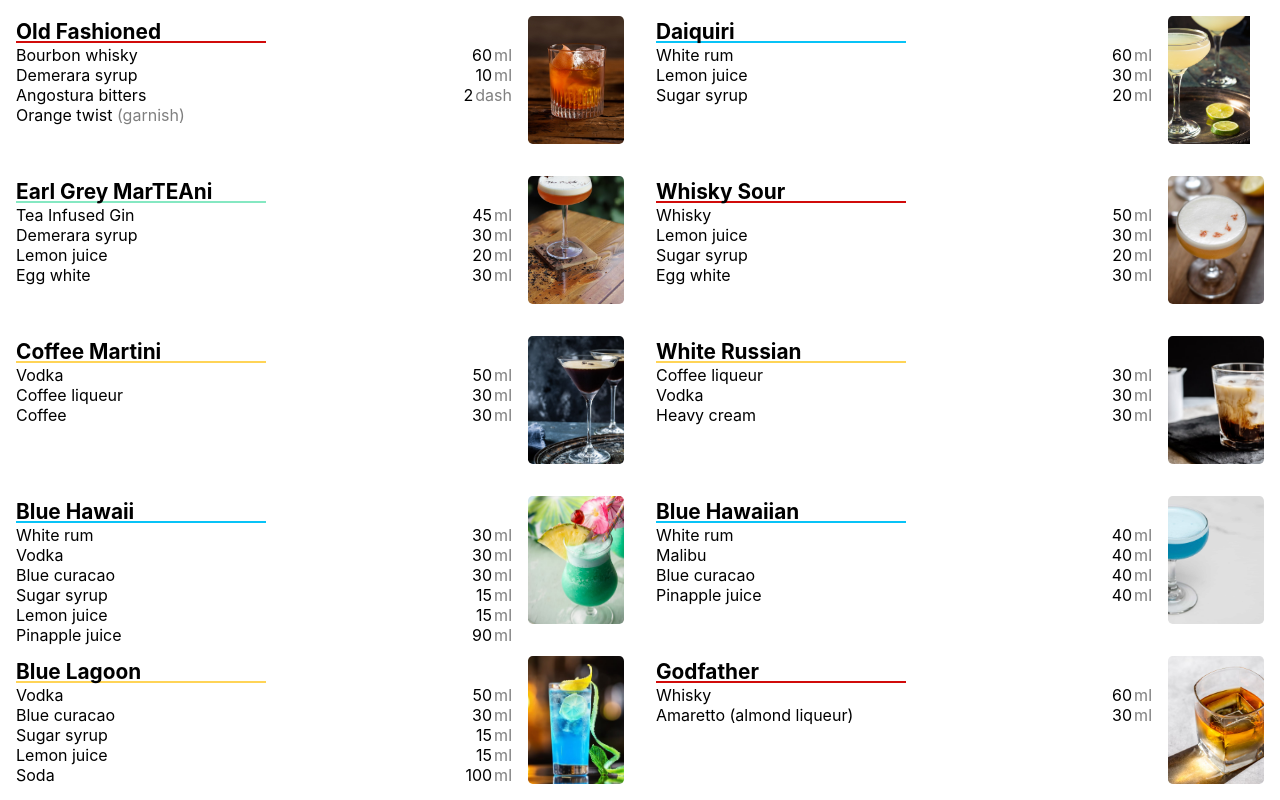
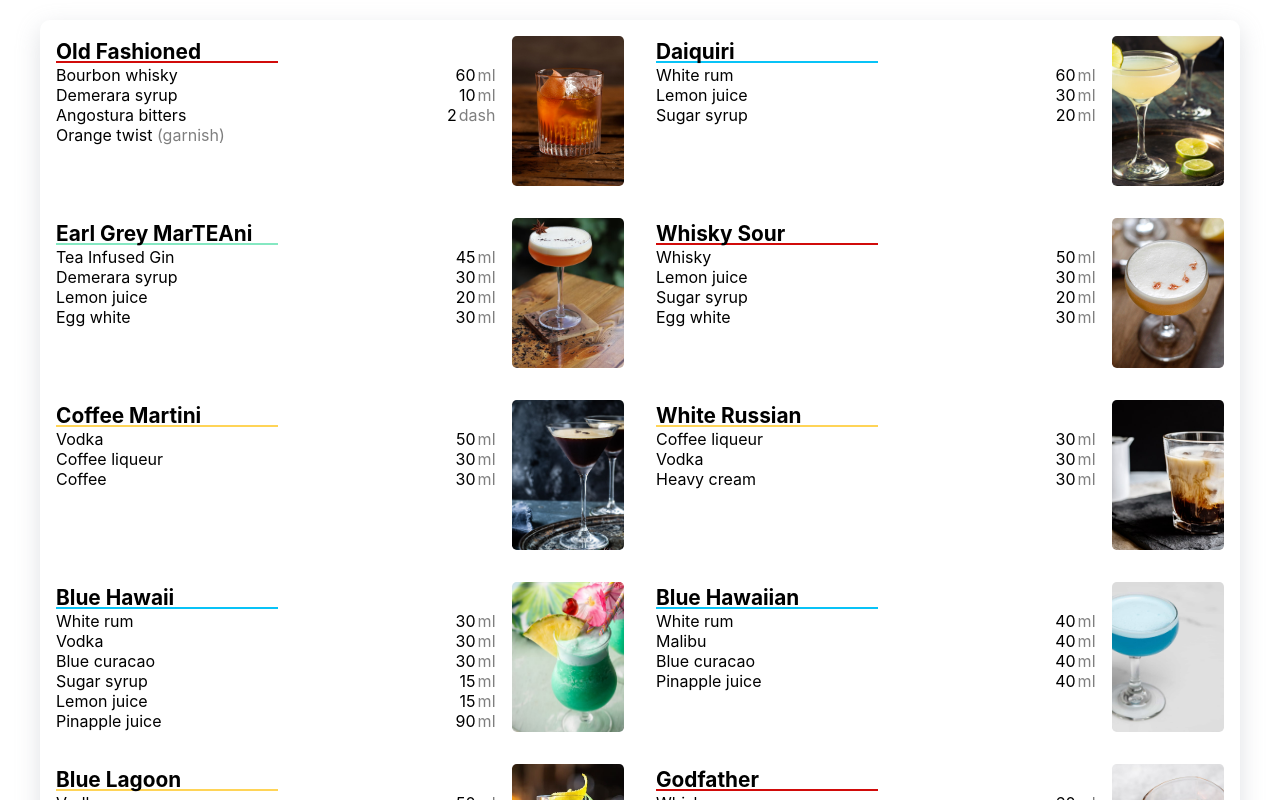
Before and after one commit to SoulEvans07/cocktail-menu, a React (Create React App) app: page / in a window 1280 px wide. Shown: the top 800 px of the page. Built offline with nearby package versions, Linux system fonts and the light colour scheme.

Commit message:
design update

```diff
--- a/src/containers/CocktailMenu/index.scss
+++ b/src/containers/CocktailMenu/index.scss
@@ -1,16 +1,22 @@
 .cocktail-menu {
-  position: absolute;
-  inset: 0;
-  width: 100vw;
-  height: 100vh;
-  overflow-x: hidden;
+  margin: 0 auto;
+  max-width: 1200px;
+  // width: 100vw;
+  // height: 100vh;
+  // overflow-x: hidden;
 
   display: grid;
   grid-template-columns: 50% 50%;
+  border-radius: 10px;
+  box-shadow: rgba(149, 157, 165, 0.3) 0px 8px 24px;
+
+  @media (max-width: 780px) {
+    grid-template-columns: 100%;
+  }
 
   .cocktail {
     --card-padding: 1rem;
-    height: calc(20vh - 2 * var(--card-padding));
+    height: 150px; //calc(20vh - 2 * var(--card-padding) - 1 * var(--page-padding));
     display: flex;
     flex-direction: row;
     justify-content: space-between;
--- a/src/containers/CocktailMenu/index.tsx
+++ b/src/containers/CocktailMenu/index.tsx
@@ -316,7 +316,6 @@ const drinks: Cocktail[] = [
       { name: 'White Rum', amount: 20, unit: 'ml' },
       { name: 'Triple Sec', amount: 20, unit: 'ml' },
       { name: 'Lemon juice', amount: 10, unit: 'ml' },
-      { name: 'Lemon twist', amount: 1, unit: 'piece', gar: true },
     ],
     imgUrl: '/img/between-the-sheets.jpg',
     offX: -10,
@@ -334,7 +333,7 @@ const drinks: Cocktail[] = [
     offX: -10,
   },
   {
-    name: 'Roasted Toasted Almond',
+    name: 'Toasted Almond',
     recipe: [
       { name: 'Vodka', amount: 30, unit: 'ml', opt: true },
       { name: 'Amaretto (almond liqueur)', amount: 30, unit: 'ml' },
--- a/src/index.scss
+++ b/src/index.scss
@@ -1,7 +1,5 @@
 html,
 body {
-  width: 100%;
-  height: 100%;
   margin: 0;
 }
 
@@ -10,4 +8,12 @@ body {
     "Droid Sans", "Helvetica Neue", sans-serif;
   -webkit-font-smoothing: antialiased;
   -moz-osx-font-smoothing: grayscale;
+
+  --page-padding: 20px;
+  padding: var(--page-padding);
+  transition: padding 200ms ease;
+
+  @media (max-width: 780px) {
+    --page-padding: 10px;
+  }
 }
```
